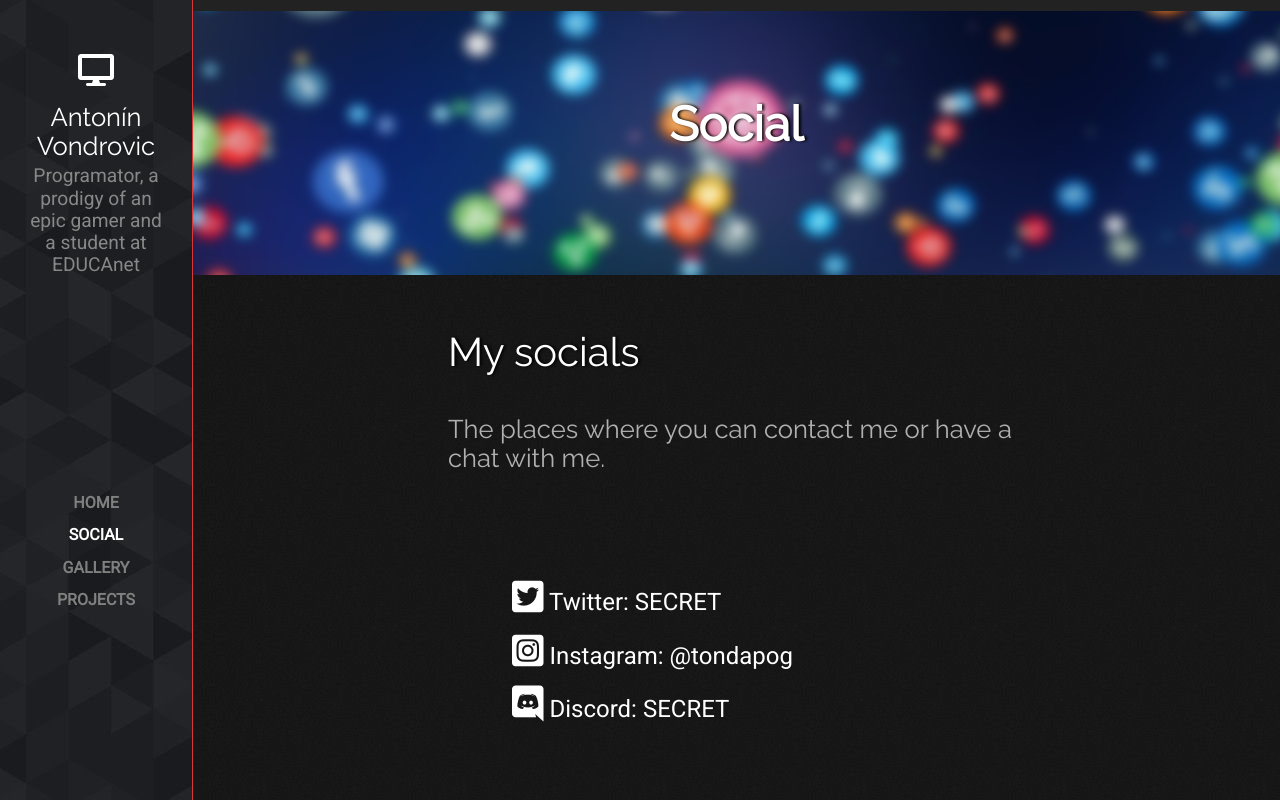
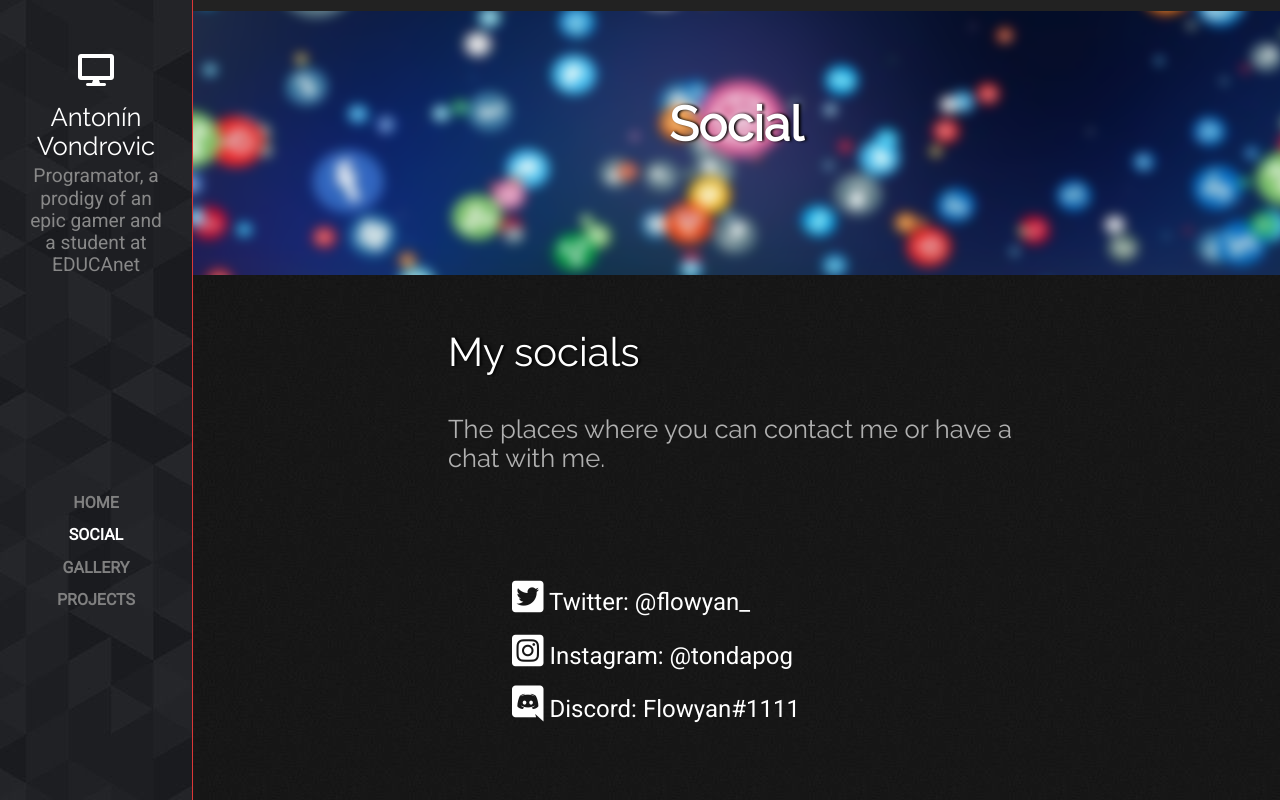
Before and after one commit to antonin-vondrovic-edu/htmlMojePortfolio, a plain HTML site: page social.html in a window 1280 px wide. Drawn offline with Linux system fonts and the light colour scheme.

Commit message:
added my socials instead of saying SECRET :))))

```diff
--- a/social.html
+++ b/social.html
@@ -30,9 +30,9 @@
 
 <div class="goaway"></div>
 
-<p><a class="move text fadeinanimate" href="https://www.twitter.com/"><i class="fab fa-twitter-square icon"></i> Twitter: SECRET</a></p>
+<p><a class="move text fadeinanimate" href="https://www.twitter.com/flowyan_"><i class="fab fa-twitter-square icon"></i> Twitter: @flowyan_</a></p>
 <p><a class="move text fadeinanimate" href="https://www.instagram.com/tondapog/"><i class="fab fa-instagram-square icon"></i> Instagram: @tondapog</a></p>
-<p><a class="move text fadeinanimate"><i class="fab fa-discord icon"></i> Discord: SECRET</a></p>
+<p><a class="move text fadeinanimate"><i class="fab fa-discord icon"></i> Discord: Flowyan#1111</a></p>
 
 </body>
 </html>
```
